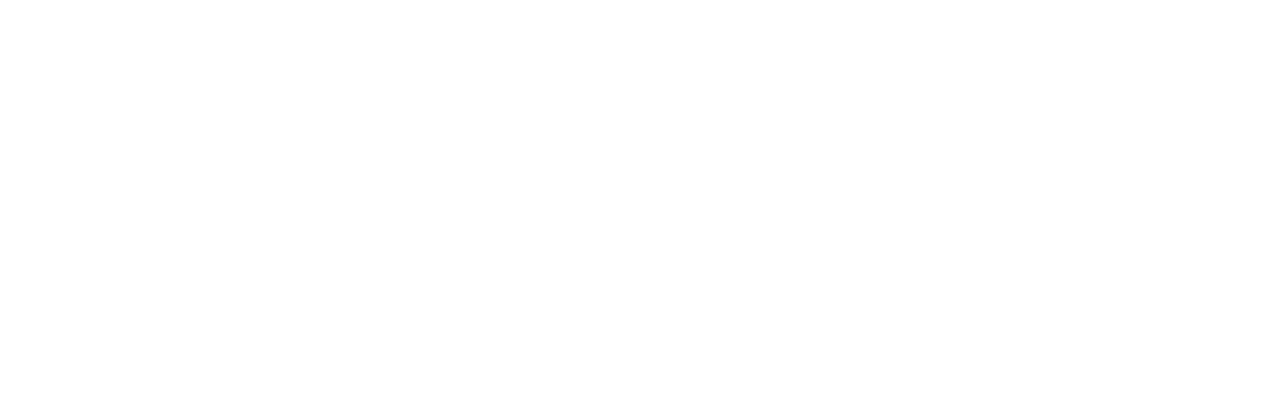
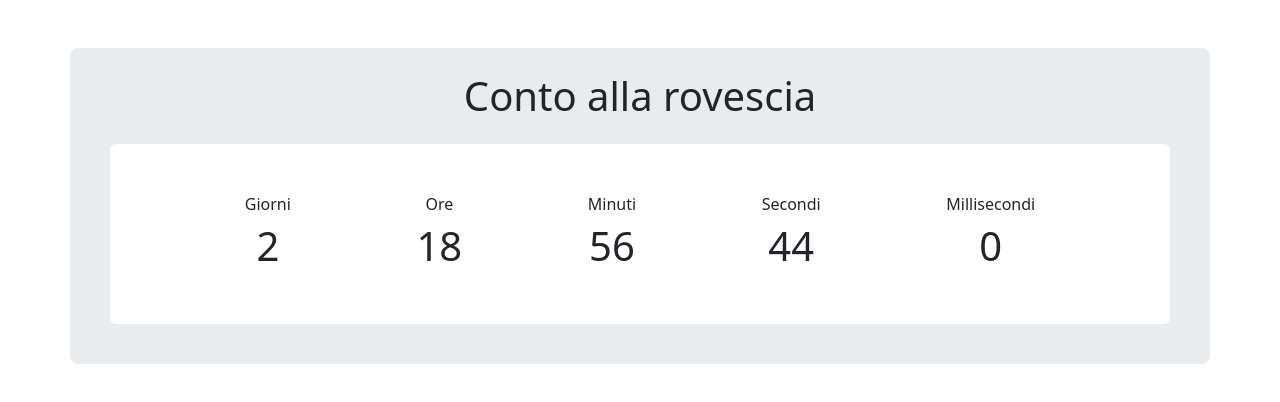
Before and after one commit to vi-ser/js-simon, a plain HTML site: page index.html in a window 1280 px wide. Drawn offline with nearby package versions, Linux system fonts and the light colour scheme.

Commit message:
Esercizio concluso

```diff
--- a/index.html
+++ b/index.html
@@ -1,16 +1,59 @@
 <!DOCTYPE html>
-<html lang="en">
+<html lang="it">
 
 <head>
     <meta charset="UTF-8">
     <meta name="viewport" content="width=device-width, initial-scale=1.0">
     <title>Boom Countdown</title>
+
+    <!-- bootstrap -->
+    <link href="https://cdn.jsdelivr.net/npm/bootstrap@5.3.2/dist/css/bootstrap.min.css" rel="stylesheet"
+        integrity="sha384-T3c6CoIi6uLrA9TneNEoa7RxnatzjcDSCmG1MXxSR1GAsXEV/Dwwykc2MPK8M2HN" crossorigin="anonymous">
+
 </head>
 
 <body>
+    <div class="container mx-auto m-5 p-4 rounded-3 bg-body-secondary">
+        <div class="row">
+            <h1 class="text-center">Conto alla rovescia</h1>
+        </div>
+
+        <div class="row px-4 m-3 rounded-2 bg-white">
+            <div class="col d-flex justify-content-around p-5">
+                <div class="d-flex flex-column text-center">
+                    <span>Giorni</span>
+                    <span id="days-output" class="fs-1"></span>
+                </div>
+
+                <div class="d-flex flex-column text-center">
+                    <span>Ore</span>
+                    <span id="hours-output" class="fs-1"></span>
+                </div>
+
+                <div class="d-flex flex-column text-center">
+                    <span>Minuti</span>
+                    <span id="minutes-output" class="fs-1"></span>
+                </div>
+
+                <div class="d-flex flex-column text-center">
+                    <span>Secondi</span>
+                    <span id="seconds-output" class="fs-1"></span>
+                </div>
+
+                <div class="d-flex flex-column text-center">
+                    <span>Millisecondi</span>
+                    <span id="milliseconds-output" class="fs-1"></span>
+                </div>
+
+            </div>
+        </div>
+    </div>
 
 
-
+    <!-- bootstrap -->
+    <script src="https://cdn.jsdelivr.net/npm/bootstrap@5.3.2/dist/js/bootstrap.bundle.min.js"
+        integrity="sha384-C6RzsynM9kWDrMNeT87bh95OGNyZPhcTNXj1NW7RuBCsyN/o0jlpcV8Qyq46cDfL"
+        crossorigin="anonymous"></script>
 
     <script src="./js/script.js"></script>
 </body>
--- a/js/script.js
+++ b/js/script.js
@@ -12,6 +12,13 @@ Questo esercizio richiede un po' di ricerca ma anche un po' di domande che accom
 - Esistono dei metodi per trasformare una data in millisecondi?
 Buon divertimento a tutte e a tutti!
 */
+
+const daysOutput = document.querySelector("#days-output");
+const hoursOutput = document.querySelector("#hours-output");
+const minutesOutput = document.querySelector("#minutes-output");
+const secondsOutput = document.querySelector("#seconds-output");
+const millisecondsOutput = document.querySelector("#milliseconds-output");
+
 
 // definisco la data desiderata
 const theBigDay = new Date("2024-02-12T09:30:00");
@@ -39,27 +46,36 @@ let millisecondsTheBigDay = theBigDay.getTime();
 console.log("Millisecondi data di oggi: ", millisecondsToday);
 console.log("Millisecondi data countdown: ", millisecondsTheBigDay);
 
+setInterval(countdown, 1);
+
+function countdown() {
 
     // calcolo i millisecondi di differenza tra il momento dell'esecuzione del programma e la data del countdown
-let timeLeft = millisecondsTheBigDay - millisecondsToday;
-console.log("Conto alla rovescia: ", timeLeft, " millisecondi");
+    let timeLeft = millisecondsTheBigDay - new Date().getTime();
 
     // calcolo i giorni restanti
     let daysLeft = Math.floor(timeLeft / (1000 * 60 * 60 * 24));
-console.log("Giorni: ", daysLeft);
 
     // calcolo le ore restanti
     let hoursLeft = Math.floor((timeLeft / (1000 * 60 * 60)) % 24);
-console.log("Ore: ", hoursLeft);
 
     // calcolo i minuti restanti
     let minutesLeft = Math.floor((timeLeft / (1000 * 60)) % 60);
-console.log("Minuti: ", minutesLeft);
 
     // calcolo i secondi restanti
     let secondsLeft = Math.floor((timeLeft / (1000)) % 60);
-console.log("Secondi: ", secondsLeft);
 
     // calcolo i millisecondi restanti
     let millisecondsLeft = Math.floor((timeLeft) % 1000);
-console.log("Millisecondi: ", millisecondsLeft);
+
+    daysOutput.innerHTML = daysLeft;
+    hoursOutput.innerHTML = hoursLeft.toString().padStart(2, "0");
+    minutesOutput.innerHTML = minutesLeft.toString().padStart(2, "0");
+    secondsOutput.innerHTML = secondsLeft.toString().padStart(2, "0");
+    millisecondsOutput.innerHTML = millisecondsLeft;
+
+    // quando il tempo scade
+    if (timeLeft <= 0) {
+        clearInterval(countdown);
+    }
+}
```
Lines whose indentation alone changed are shown as unchanged.
